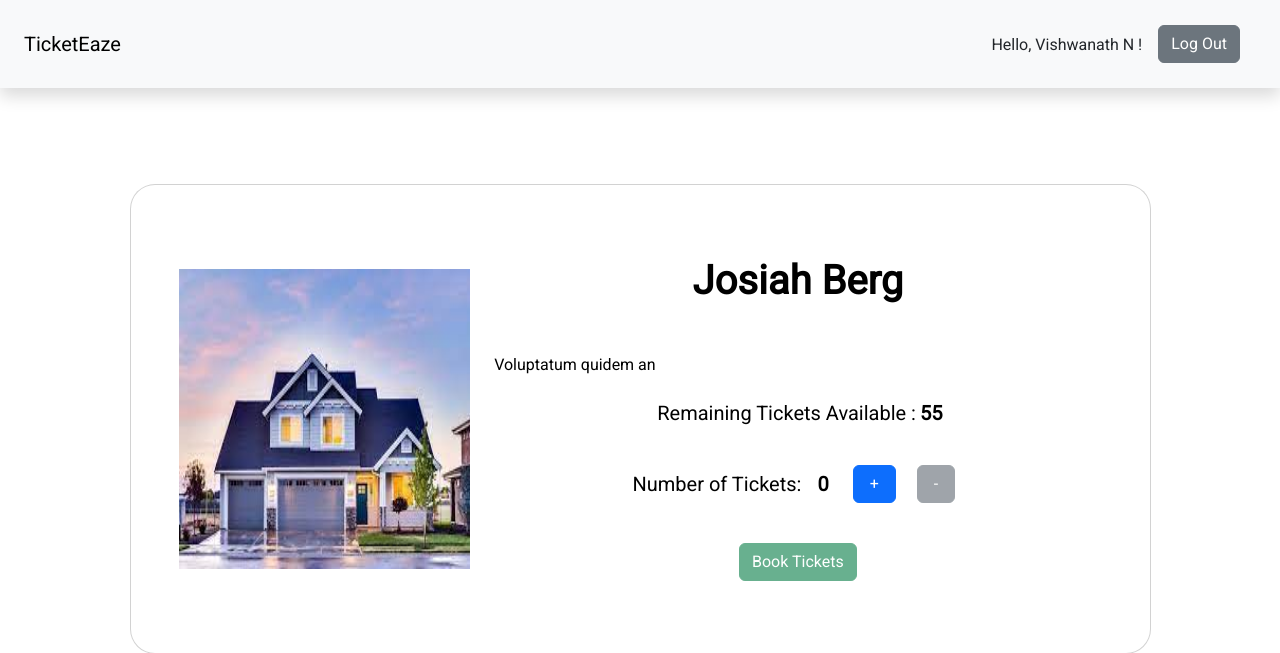
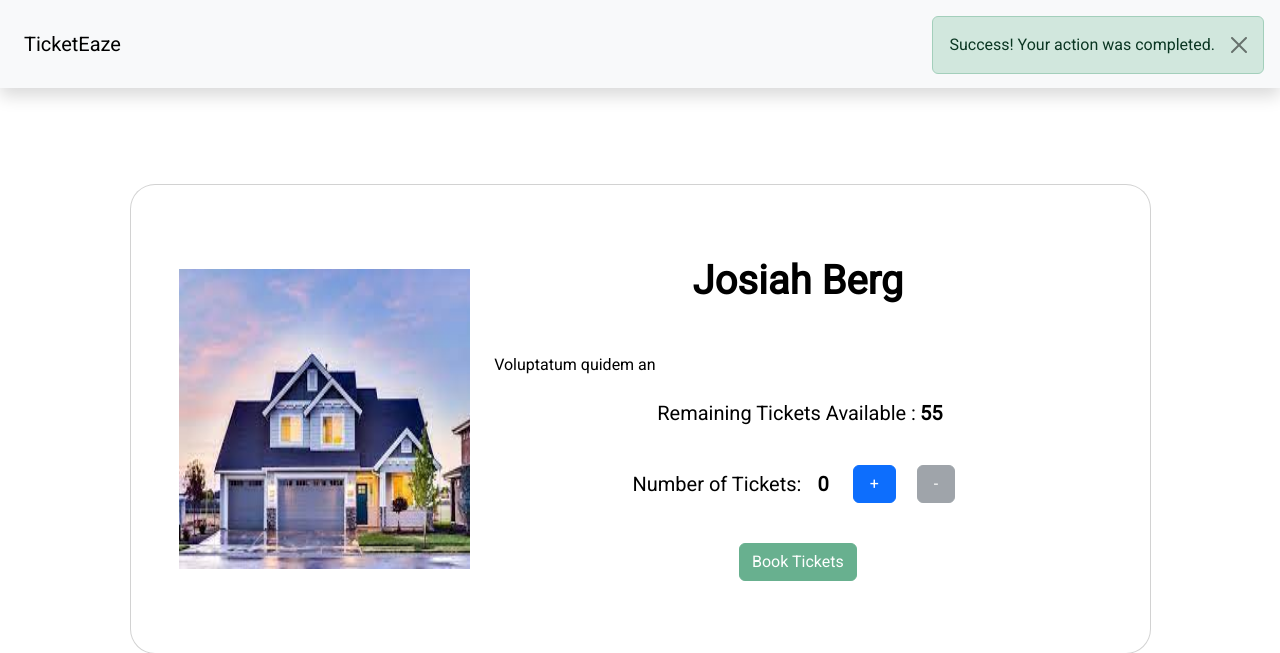
Before and after one commit to vishwanath-29/TicketEaze, a Flask app: page /event/booktickets/2 in a window 1280 px wide. Shown: the top 653 px of the page. Run offline with Flask 3, Linux system fonts and the light colour scheme; a user stored in the database is signed in.

Commit message:
Added success alert

```diff
--- a/templates/Events/EventPage.html
+++ b/templates/Events/EventPage.html
@@ -6,6 +6,23 @@
 
 {% block ticketBooking %}
 
+<div class="position-fixed top-0 end-0 p-3" style="z-index: 11">
+  <div id="success-alert" class="alert alert-success alert-dismissible fade show" role="alert">
+    Success! Your action was completed.
+    <button type="button" class="btn-close" data-bs-dismiss="alert" aria-label="Close"></button>
+  </div>
+</div>
+
+<script>
+  // Show alert message on page load
+  $(document).ready(function() {
+    $("#success-alert").show();
+    // Hide alert message after 3 seconds
+    setTimeout(function() {
+      $("#success-alert").alert("close");
+    }, 3000);
+  });
+</script>
 
       <section class="p-5 bg-white mt-5 " >
         <div class="container h-100">
```
